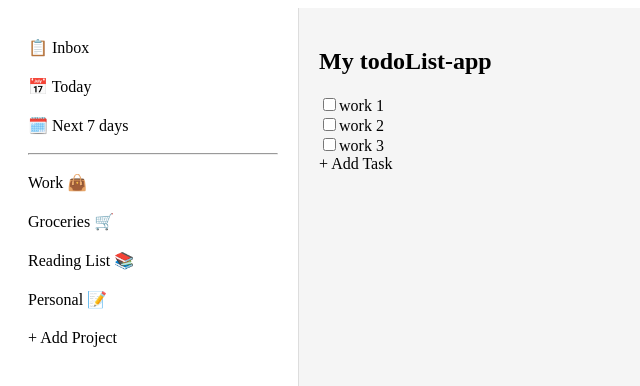
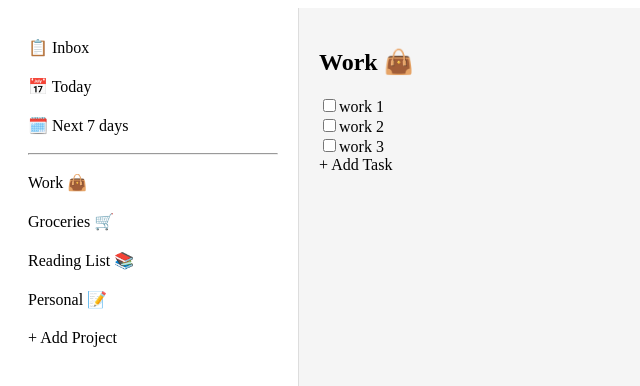
Before and after one commit to makskhv21/TodoList-app, a React (Create React App) app in the folder frontend/: page / in a window 1280 px wide. Shown: the top 386 px of the page, without its empty margins (0-640 px from the left). Built offline with nearby package versions, Linux system fonts and the light colour scheme; the HTML template or start-up script is replaced by a standard one.

Commit message:
Enable task crossing out and title change

```diff
--- a/frontend/src/App.js
+++ b/frontend/src/App.js
@@ -2,19 +2,28 @@ import "./App.css"
 import Sidebar from "./components/Sidebar"
 import MainContent from './components/MainContent';
 
+import { useState } from 'react';
+
 function App() {
+    const [selectedProject, setSelectedProject] = useState('Work 👜');
 
     const projects = ['Work 👜', 'Groceries 🛒', 'Reading List 📚', 'Personal 📝'];
-    const tasks = [
+    const [tasks, setTasks] = useState([
         { id: 1, text: 'work 1', completed: false },
         { id: 2, text: 'work 2', completed: false },
         { id: 3, text: 'work 3', completed: false },
-    ];
+    ]);
+
+    const toggleTaskCompletion = (id) => {
+        setTasks(tasks.map(task =>
+            task.id ===id ? { ...task, completed: !task.completed } : task
+        ))
+    }
 
     return(
         <div className="app">
-            <Sidebar projects={projects} />
-            <MainContent tasks={tasks} />
+            <Sidebar projects={projects} setSelectedProject={setSelectedProject} />
+            <MainContent tasks={tasks} selectedProject={selectedProject} toggleTaskCompletion={toggleTaskCompletion}/>
         </div>
     )
 }
--- a/frontend/src/components/MainContent.js
+++ b/frontend/src/components/MainContent.js
@@ -1,16 +1,18 @@
 
 
 
-function MainContent({ tasks }) {
+function MainContent({ tasks, selectedProject, toggleTaskCompletion   }) {
 
     return (
       <div className="main-content">
-        <h2>My todoList-app</h2>
+        <h2>{selectedProject}</h2>
         <div className="task-list">
           {tasks.map(task => (
-            <div key={task.id} task={task} >
+            <div key={task.id} task={task} style={{ textDecoration: task.completed ? 'line-through' : 'none' }}>
                 <input
                     type="checkbox"
+                    checked={task.completed}
+                    onChange={() => toggleTaskCompletion(task.id)}
                 />
                 {task.text}
             </div>
--- a/frontend/src/components/Sidebar.js
+++ b/frontend/src/components/Sidebar.js
@@ -1,12 +1,12 @@
 
 
 
-function Sidebar( { projects } ) {
+function Sidebar( { projects, setSelectedProject } ) {
     return(
             <div className="sidebar">
-                <div className="sidebar-item" onClick={() => setSelectedProject('Inbox')}>📋 Inbox</div>
-                <div className="sidebar-item" onClick={() => setSelectedProject('Today')}>📅 Today</div>
-                <div className="sidebar-item" onClick={() => setSelectedProject('Next 7 days')}>🗓️ Next 7 days</div>
+                <div className="sidebar-item">📋 Inbox</div>
+                <div className="sidebar-item">📅 Today</div>
+                <div className="sidebar-item">🗓️ Next 7 days</div>
                 <hr />
                 <div className="projects">
                     {projects.map((project, index) => (
```
